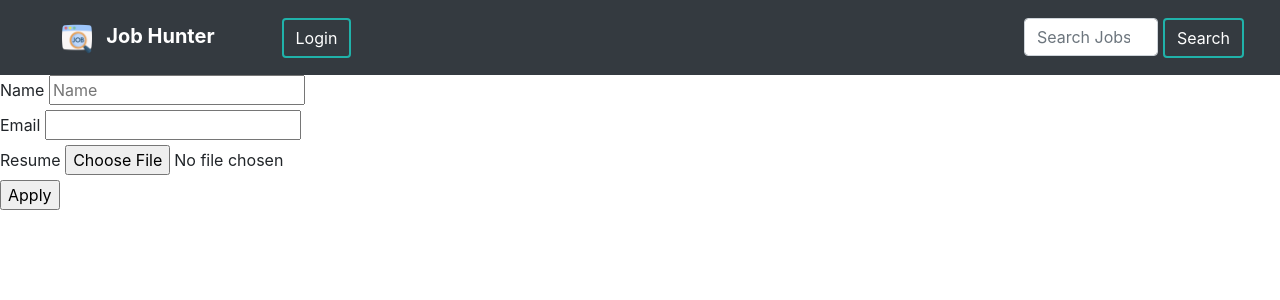
After one commit to G-Bharathi/IBM-Skill-and-Job-Recommender, a Flask app: template templates/apply.html in a window 1280 px wide. The commit adds this page. Shown: the top 300 px of the page. Run offline with Flask 2, Linux system fonts and the light colour scheme; the template is opened without the code that fills it, so the values that code supplies are empty.

Commit message:
Added apply.html

```diff
--- a/app.py
+++ b/app.py
@@ -15,6 +15,10 @@ def home():
 @app.route('/login')
 def login():
     return render_template('login.html')
+
+@app.route('/viewjobs')
+def viewjobs():
+    return render_template('viewJob.html')
 
 @app.route('/registerandlogin',methods=['POST'])
 def loginwithdetails():
--- /dev/null
+++ b/templates/apply.html
@@ -0,0 +1,61 @@
+<!DOCTYPE html>
+<html>
+    <head>
+        <meta charset="UTF-8">
+        <meta http-equiv="X-UA-Compatible" content="IE=edge">
+        <meta name="viewport" content="width=device-width, initial-scale=1.0">
+        <title>Apply Jobs</title>
+        <link rel="stylesheet" href="https://cdn.jsdelivr.net/npm/bootstrap@4.3.1/dist/css/bootstrap.min.css" integrity="sha384-ggOyR0iXCbMQv3Xipma34MD+dH/1fQ784/j6cY/iJTQUOhcWr7x9JvoRxT2MZw1T" crossorigin="anonymous">
+        <link rel="stylesheet" href="/static/css/viewJob.css">
+
+    </head>
+    <body>
+        <nav class="navbar navbar-expand-lg navbar-dark bg-dark">
+            <div class="container-fluid">
+
+              <button class="navbar-toggler" type="button" data-bs-toggle="collapse" data-bs-target="#navbarSupportedContent" aria-controls="navbarSupportedContent" aria-expanded="false" aria-label="Toggle navigation">
+                <span class="navbar-toggler-icon"></span>
+              </button>
+              <div class="collapse navbar-collapse" id="navbarSupportedContent">
+                <nav class="navbar navbar-dark bg-dark">
+                  <div class="container-fluid">
+                    <a class="navbar-brand" href="#"  style="font-weight: bold">
+                      <img src="/static/img/job-icon.png" alt="" width="30" height="30" class="d-inline-block align-text-top">
+                      &nbsp  Job Hunter
+                    </a>
+                  </div>
+                  </nav>
+
+
+                    <form class="container-fluid justify-content-start" action="login">
+                      <i class="bi bi-file-person"></i>
+                      <button class="btn btn-seagreen me-2" type="submit">Login</button>
+                        &nbsp
+
+                    </form>
+
+                <form class="d-flex" >
+                  <input class="form-control me-2" type="search" placeholder="Search Jobs" aria-label="Search">
+                  <button class="btn btn-seagreen "   type="submit">Search</button>
+                </form>
+
+              </div>
+            </div>
+          </nav>
+        <form action="apply">
+            <div>
+                <label for="name">Name</label>
+                <input type="text" placeholder="Name" value="{{session.name}}" >
+            </div>
+            <div>
+                <label for="name">Email</label>
+                <input type="text" placeholder="Name" value="{{session.email}} " >
+            </div>
+            <div>
+                <label for="name">Resume</label>
+                <input type="file" value="Upload" >
+            </div>
+            <input type="submit" value="Apply">
+        </form>
+    </body>
+</html>
--- a/templates/home.html
+++ b/templates/home.html
@@ -58,6 +58,9 @@
                 <form action="register">
                     <button class="btn btn-seagreen me-2" type="submit" >Register</button>
                 </form>
+                <form action="viewjobs">
+                  <button class="btn btn-seagreen me-2" type="submit" >View Jobs</button>
+              </form>
 
             </div>
 
--- a/templates/login.html
+++ b/templates/login.html
@@ -61,11 +61,10 @@
                 </nav>
 
 
-                  <form class="container-fluid justify-content-start">
+                  <form class="container-fluid justify-content-start" action="register">
                     <i class="bi bi-file-person"></i>
-                    <button class="btn btn-seagreen me-2" type="button">Login</button>
                       &nbsp
-                    <button class="btn btn-seagreen me-2" type="button">Register</button>
+                    <button class="btn btn-seagreen me-2" type="submit">Register</button>
 
                   </form>
 
--- a/templates/register.html
+++ b/templates/register.html
@@ -67,11 +67,10 @@
                 </nav>
 
 
-                  <form class="container-fluid justify-content-start">
+                  <form class="container-fluid justify-content-start" action="login">
                     <i class="bi bi-file-person"></i>
-                    <button class="btn btn-seagreen me-2" type="button">Login</button>
+                    <button class="btn btn-seagreen me-2" type="submit">Login</button>
                       &nbsp
-                    <button class="btn btn-seagreen me-2" type="button">Register</button>
 
                   </form>
 
```
Also changed, not shown: templates/viewJob.html (+18 -18 lines).
